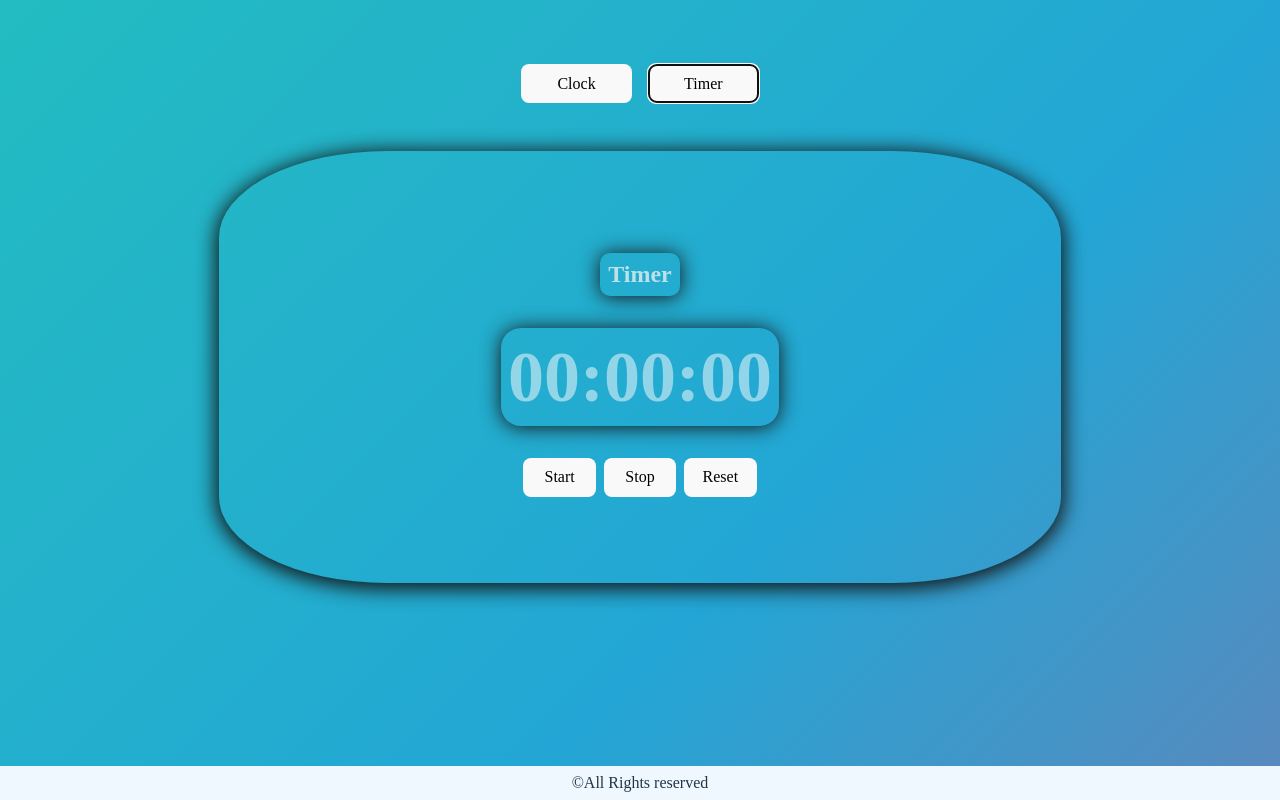
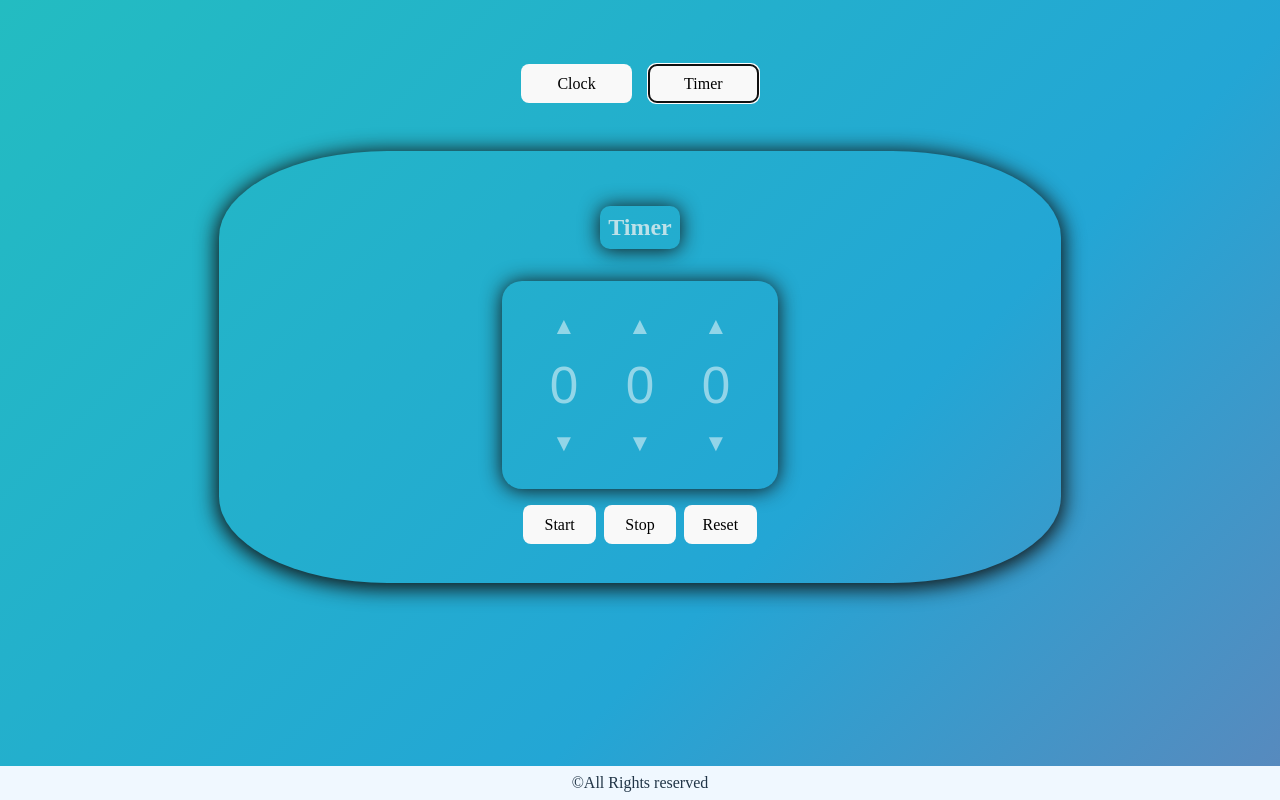
Before and after one commit to ChrGyoshev/react-timer, a React (Vite) app in the folder timer/: page / in a window 1280 px wide. Both pictures are taken after a click on the button "Timer". Built offline with nearby package versions, Linux system fonts and the light colour scheme.

Commit message:
working on funcionality of the timer

```diff
--- a/timer/src/components/Timer.jsx
+++ b/timer/src/components/Timer.jsx
@@ -1,7 +1,77 @@
 import styles from "./Timer.module.css";
 import { useState, useEffect } from "react";
 function Timer() {
+  const initialState = {
+    hours: 0,
+    minutes: 0,
+    seconds: 0,
+  };
+  const [time, setTime] = useState(initialState);
   const [started, setIsStarted] = useState(false);
+
+  function arrowUpHandler(field) {
+    setTime((oldData) => ({
+      ...oldData,
+      [field]: oldData[field] + 1,
+    }));
+  }
+  const handleInputChange = (field, newValue) => {
+    const parsedValue = parseInt(newValue, 10);
+    if (!isNaN(parsedValue)) {
+      setTime((prevInputValues) => ({
+        ...prevInputValues,
+        [field]: parsedValue,
+      }));
+    }
+  };
+
+  function inputHandler(field) {
+    setTime((prevValues) => ({
+      ...prevValues,
+      [field]: "",
+    }));
+  }
+
+  useEffect(() => {
+    let timer;
+
+    if (started) {
+      timer = setInterval(() => {
+        setTime((prevTime) => {
+          const newTime = { ...prevTime };
+
+          if (
+            newTime.hours === 0 &&
+            newTime.minutes === 0 &&
+            newTime.seconds === 0
+          ) {
+            clearInterval(timer);
+            setIsStarted(false);
+          } else {
+            if (newTime.seconds > 0) {
+              newTime.seconds--;
+            } else {
+              if (newTime.minutes > 0) {
+                newTime.minutes--;
+                newTime.seconds = 59;
+              } else {
+                newTime.hours--;
+                newTime.minutes = 59;
+                newTime.seconds = 59;
+              }
+            }
+          }
+
+          return newTime;
+        });
+      }, 1000);
+    } else {
+      clearInterval(timer);
+    }
+
+    return () => clearInterval(timer);
+  }, [started]);
+
   return (
     <>
       <section className={styles["clock-wrapper"]}>
@@ -9,8 +79,39 @@ function Timer() {
           <h1 className={styles.date}>Timer</h1>
         </article>
 
-        <article>
-          <h1 className={styles.clock}>00:00:00</h1>
+        <article className={styles["timer-wrapper"]}>
+          <div className={styles.hours}>
+            <p onClick={() => arrowUpHandler("hours")}>&#9650;</p>
+            <input
+              type="number"
+              value={time.hours}
+              onChange={(e) => handleInputChange("hours", e.target.value)}
+              onClick={() => inputHandler("hours")}
+            />
+            <p>&#9660;</p>
+          </div>
+
+          <div className={styles.minutes}>
+            <p onClick={() => arrowUpHandler("minutes")}>&#9650;</p>
+            <input
+              type="number"
+              value={time.minutes}
+              onChange={(e) => handleInputChange("minutes", e.target.value)}
+              onClick={() => inputHandler("minutes")}
+            />
+            <p>&#9660;</p>
+          </div>
+
+          <div className={styles.seconds}>
+            <p onClick={() => arrowUpHandler("seconds")}>&#9650;</p>
+            <input
+              type="number"
+              value={time.seconds}
+              onClick={() => inputHandler("seconds")}
+              onChange={(e) => handleInputChange("seconds", e.target.value)}
+            />
+            <p>&#9660;</p>
+          </div>
         </article>
         <div className={styles["button-wrapper"]}>
           <button type="button" onClick={() => setIsStarted(!started)}>
--- a/timer/src/components/Timer.module.css
+++ b/timer/src/components/Timer.module.css
@@ -1,3 +1,9 @@
+input::-webkit-outer-spin-button,
+input::-webkit-inner-spin-button {
+  -webkit-appearance: none;
+  margin: 0;
+}
+
 .clock-wrapper {
   display: flex;
   flex-direction: column;
@@ -22,15 +28,6 @@
   box-shadow: 0px 1px 20px 0px #131515;
 }
 
-.clock-wrapper .clock {
-  font-size: 4.5rem;
-  box-shadow: 0px 1px 20px 0px #131515;
-  margin: 0rem 20rem 2rem;
-  padding: 0.1em;
-  color: rgba(255, 255, 255, 0.505);
-
-  border-radius: 20px;
-}
 
 .button-wrapper {
   display: flex;
@@ -46,3 +43,46 @@
   justify-content: center;
   margin-bottom: 1rem;
 }
+
+
+.timer-wrapper {
+  display: flex;
+  gap: 1rem;
+  padding: 2rem;
+  box-shadow: 0px 1px 20px 0px #131515;
+  border-radius: 20px;
+  margin-bottom: 1rem;
+}
+
+
+.hours p, .minutes p, .seconds p{
+  padding: 0;
+  margin: 0;
+  font-size: 1.5rem;
+  color: rgba(255, 255, 255, 0.505);
+}
+
+.hours, .minutes, .seconds {
+  display: flex;
+  flex-direction: column;
+  align-items: center;
+  width: 60px;
+  height: 18vh;
+}
+
+
+.hours input, .minutes input, .seconds input{
+  width: 100%;
+  height: 100%;
+  text-align: center;
+  border: none;
+  background-color: transparent ;
+  border-radius: 15px;
+  outline: none;
+  outline-offset: none;
+}
+
+input {
+  font-size: 3.2rem;
+  color: rgba(255, 255, 255, 0.505);
+}
```
